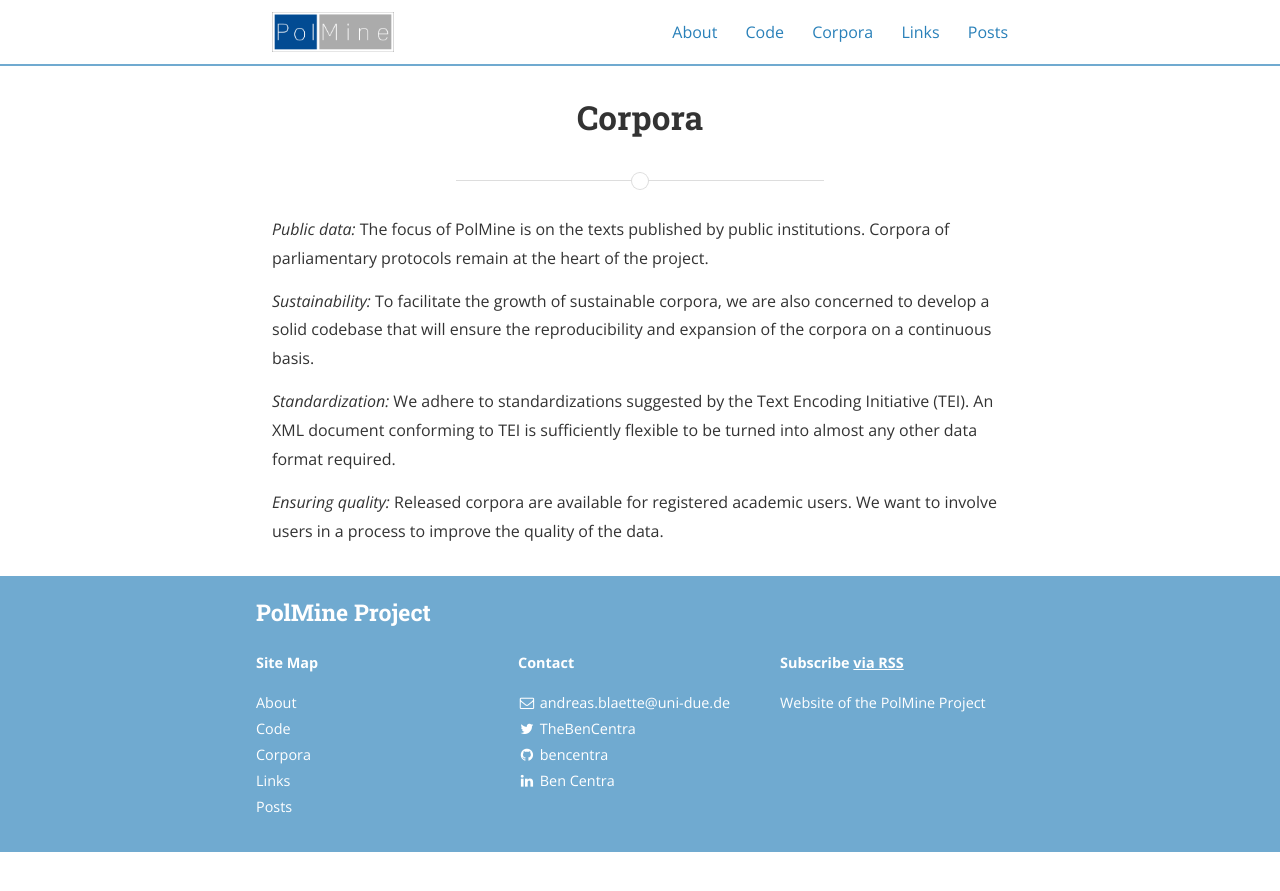
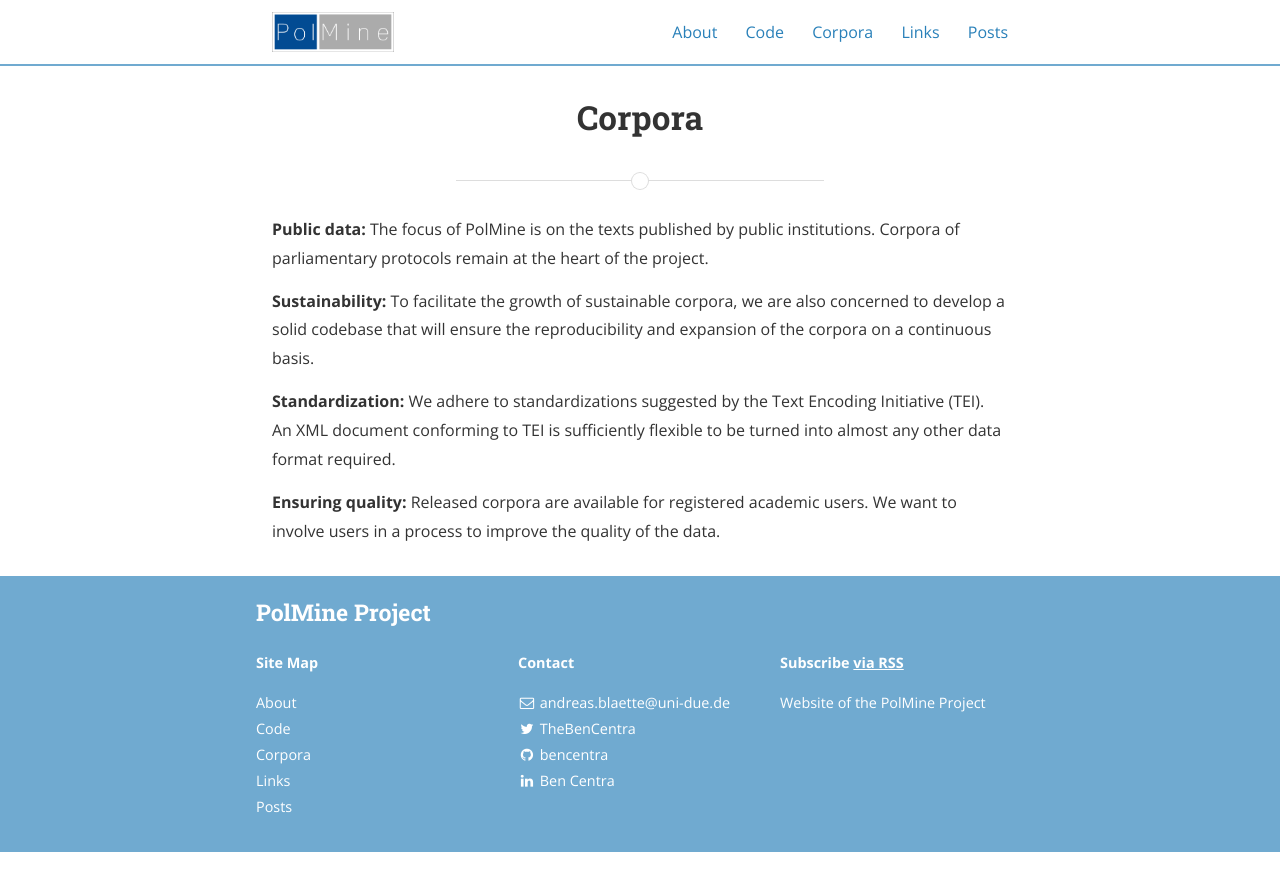
Before and after one commit to ablaette/PolMine.github.io, a Jekyll site: the page built from corpora.md, in a window 1280 px wide. Shown: the top 891 px of the page. Built offline with Jekyll 4.4.1, drawn with Linux system fonts in a browser that asks for light colours; nearby versions of some CDN libraries; a style sheet for code colours, icons or effects is not loaded.

```diff
--- a/corpora.md
+++ b/corpora.md
@@ -4,10 +4,10 @@ title: Corpora
 permalink: /corpora/
 ---
 
-*Public data:* The focus of PolMine is on the texts published by public institutions. Corpora of parliamentary protocols remain at the heart of the project.
+**Public data:** The focus of PolMine is on the texts published by public institutions. Corpora of parliamentary protocols remain at the heart of the project.
 
-*Sustainability:* To facilitate the growth of sustainable corpora, we are also concerned to develop a solid codebase that will ensure the reproducibility and expansion of the corpora on a continuous basis.
+**Sustainability:** To facilitate the growth of sustainable corpora, we are also concerned to develop a solid codebase that will ensure the reproducibility and expansion of the corpora on a continuous basis.
 
-*Standardization:* We adhere to standardizations suggested by the Text Encoding Initiative (TEI). An XML document conforming to TEI is sufficiently flexible to be turned into almost any other data format required.
+**Standardization:** We adhere to standardizations suggested by the Text Encoding Initiative (TEI). An XML document conforming to TEI is sufficiently flexible to be turned into almost any other data format required.
 
-*Ensuring quality:* Released corpora are available for registered academic users. We want to involve users in a process to improve the quality of the data.
+**Ensuring quality:** Released corpora are available for registered academic users. We want to involve users in a process to improve the quality of the data.
```
